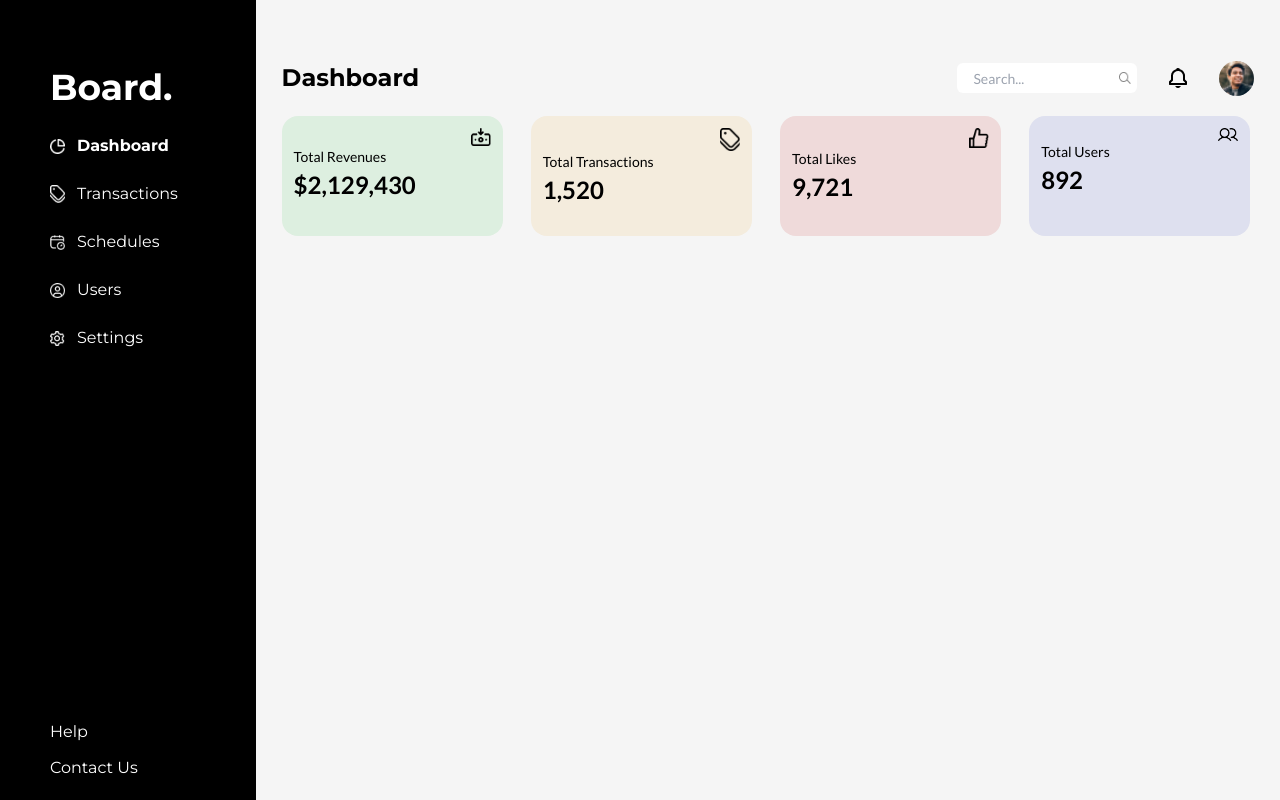
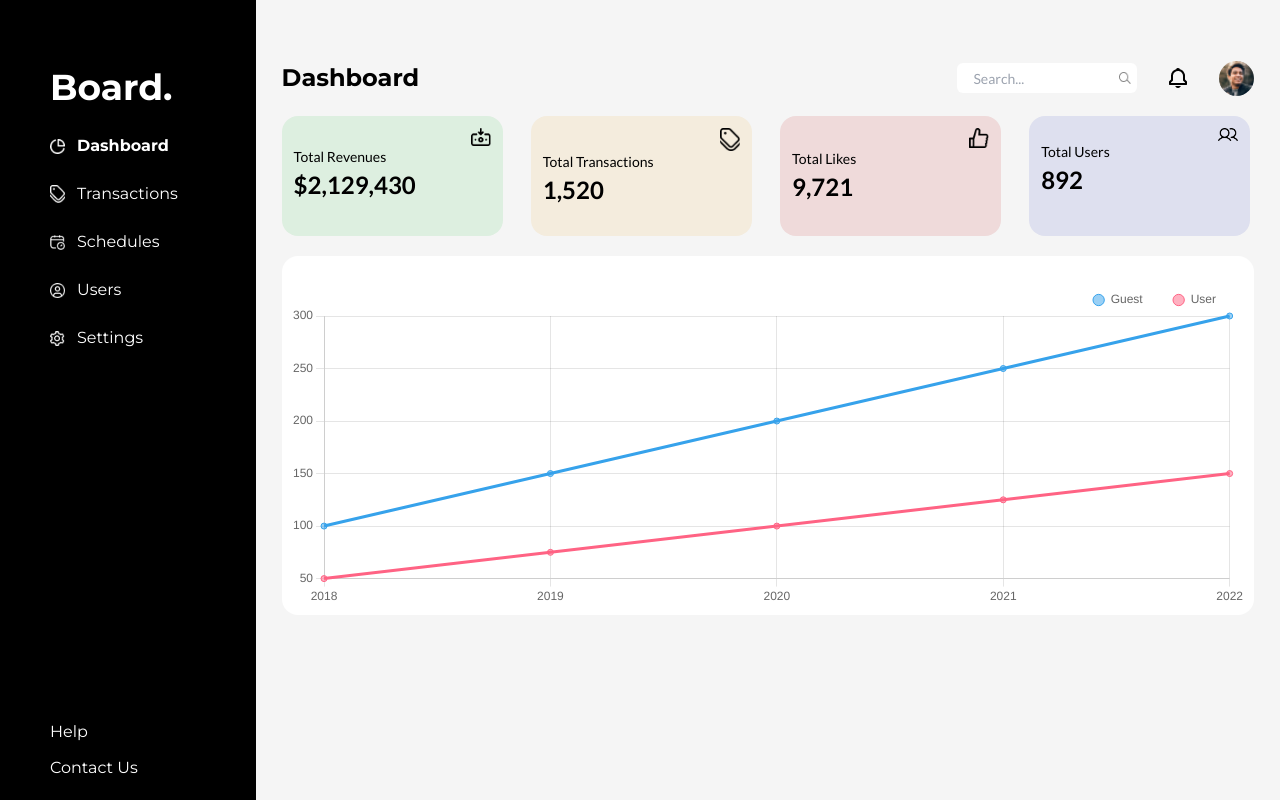
Before and after one commit to Avin008/Listed-Dashboard-Assignment, a Next.js app: page /dashboard in a window 1280 px wide. Built offline with nearby package versions, Linux system fonts and the light colour scheme.

Commit message:
added: line-chart component

```diff
--- a/package.json
+++ b/package.json
@@ -13,11 +13,13 @@
     "@types/react": "18.2.13",
     "@types/react-dom": "18.2.6",
     "autoprefixer": "10.4.14",
+    "chart.js": "^4.3.0",
     "eslint": "8.43.0",
     "eslint-config-next": "13.4.7",
     "next": "13.4.7",
     "postcss": "8.4.24",
     "react": "18.2.0",
+    "react-chartjs-2": "^5.2.0",
     "react-dom": "18.2.0",
     "tailwindcss": "3.3.2",
     "typescript": "5.1.3"
--- a/src/app/dashboard/page.tsx
+++ b/src/app/dashboard/page.tsx
@@ -1,4 +1,4 @@
-import { Card, Navbar } from "@/components";
+import { Card, LineChart, Navbar } from "@/components";
 
 const data = [
   { id: 1, icon: "/camera.png", title: "Total Revenues", data: "$2,129,430" },
@@ -12,6 +12,14 @@ const data = [
   { id: 4, icon: "/users.png", title: "Total Users", data: "892" },
 ];
 
+const dummyData = [
+  { id: 1, year: 2018, userGained: 100, userLost: 50 },
+  { id: 2, year: 2019, userGained: 150, userLost: 75 },
+  { id: 3, year: 2020, userGained: 200, userLost: 100 },
+  { id: 4, year: 2021, userGained: 250, userLost: 125 },
+  { id: 5, year: 2022, userGained: 300, userLost: 150 },
+];
+
 const DashboardPage = () => {
   return (
     <div className="mx-auto mt-[60px] w-[95%] space-y-5">
@@ -21,6 +29,9 @@ const DashboardPage = () => {
           <Card data={x} />
         ))}
       </div>
+      <div className="h-[359px] rounded-2xl bg-white p-2">
+        <LineChart data={dummyData} />
+      </div>
     </div>
   );
 };
--- /dev/null
+++ b/src/components/LineChart.tsx
@@ -0,0 +1,46 @@
+"use client";
+
+import { useState } from "react";
+import { Chart as ChartJS, CategoryScale } from "chart.js/auto";
+import { Line } from "react-chartjs-2";
+
+ChartJS.register(CategoryScale);
+
+const LineChart = ({ data }: { data: any }) => {
+  const [chartData, setChartData] = useState({
+    labels: data.map((data: any) => data.year),
+    datasets: [
+      {
+        label: "Guest",
+        data: data.map((x: any) => x.userGained),
+      },
+      {
+        label: "User",
+        data: data.map((x: any) => x.userLost),
+      },
+    ],
+  });
+
+  return (
+    <Line
+      data={chartData}
+      options={{
+        maintainAspectRatio: false,
+        plugins: {
+          legend: {
+            align: "end",
+            position: "top",
+            labels: {
+              usePointStyle: true,
+              pointStyle: "circle",
+              boxHeight: 8,
+              padding: 30,
+            },
+          },
+        },
+      }}
+    />
+  );
+};
+
+export default LineChart;
--- a/src/components/index.ts
+++ b/src/components/index.ts
@@ -3,6 +3,7 @@ import Card from "./Card";
 import ContactMenu from "./ContactOptions";
 import CreateAccountLink from "./CreateAccountLink";
 import FormHeading from "./FormHeading";
+import LineChart from "./LineChart";
 import Navbar from "./Navbar";
 import Searchbar from "./Searchbar";
 import Sidebar from "./Sidebar";
@@ -22,4 +23,5 @@ export {
   Navbar,
   Searchbar,
   Card,
+  LineChart,
 };
```
Also changed, not shown: 1 other file (tests, documents, lock files or other folders).
